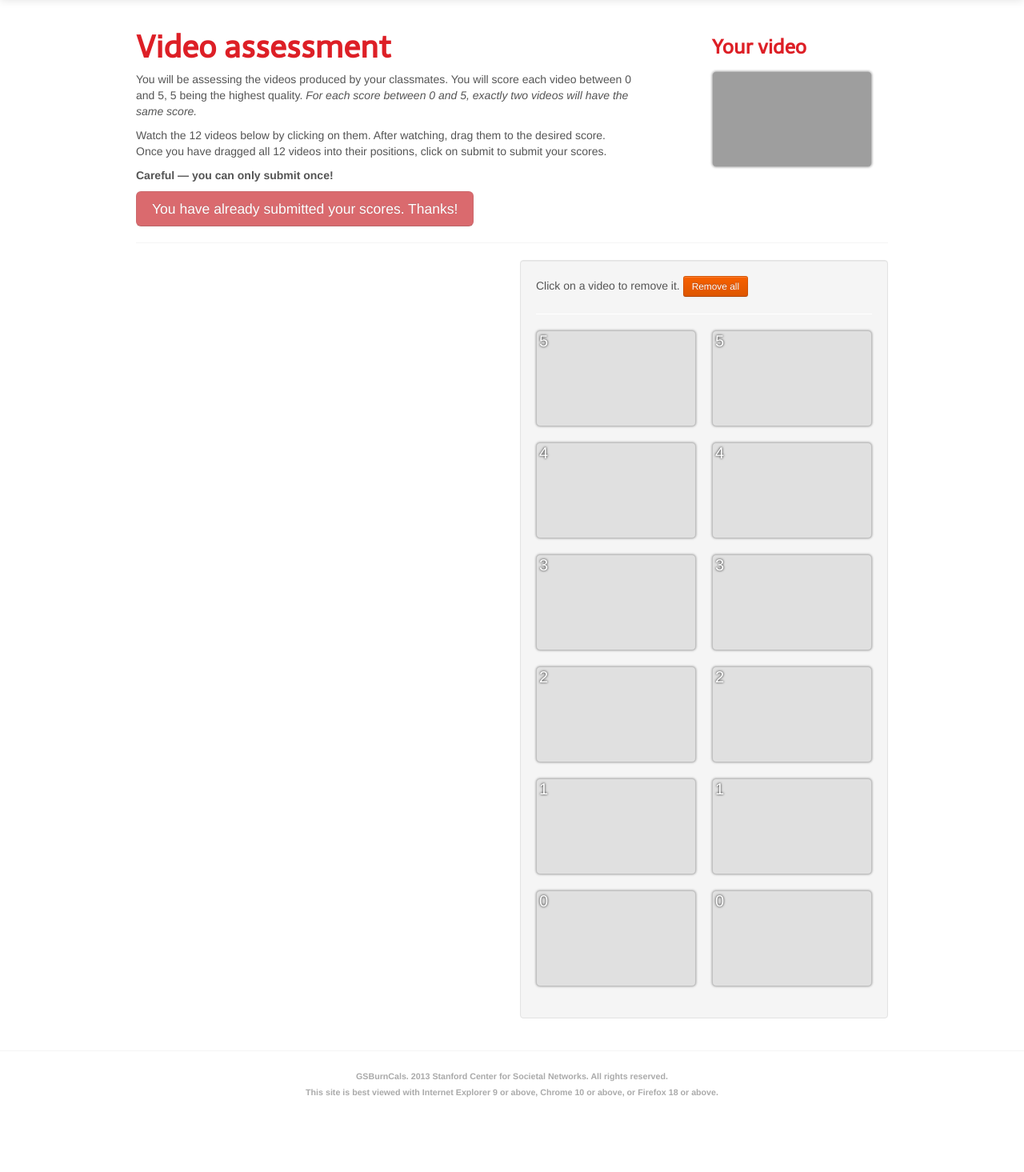
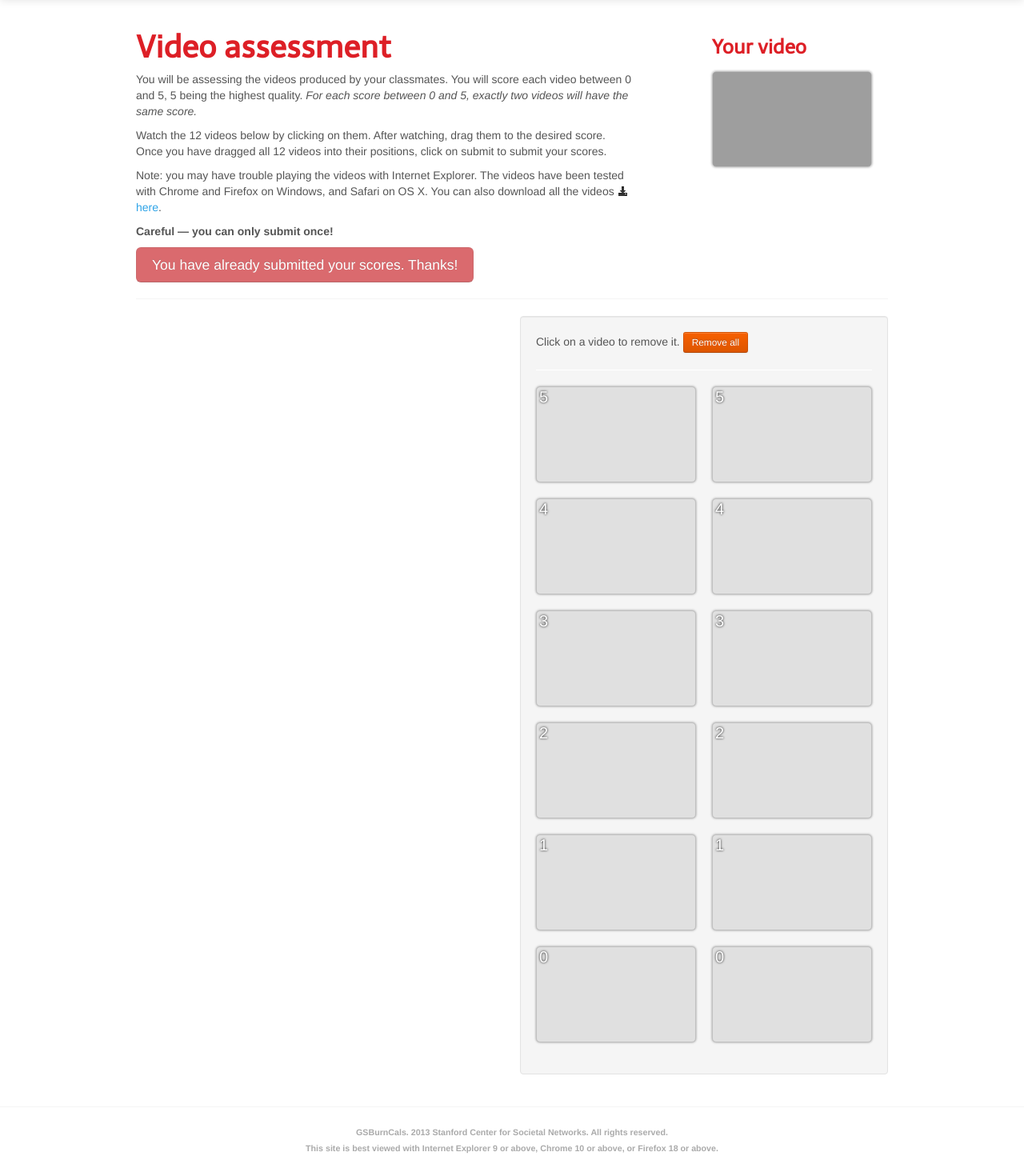
Before and after one commit to tb6272574/fuel, a Django app: page /videos/ in a window 1280 px wide. Shown: the part 51-1516 px from the top of the page at 80% size. Before the commit the page ends 1423 px from the top, so only its background shows below. Run offline with Django 3.2, Linux system fonts and the light colour scheme; the visitor is signed in with stand-in values (Sample User, id 1); data that the repository does not hold is empty; some libraries are stand-ins or nearby versions; grey boxes are pictures that could not be loaded.

Commit message:
minor fixes

```diff
--- a/fuel/templates/videos.html
+++ b/fuel/templates/videos.html
@@ -30,7 +30,10 @@
     $(document).ready(function() {
         $("#submit").click(function() {
             scores = buildScoreString();
-            if (!scores) return false;
+            if (!scores) {
+                $(this).html('Please score all 12 videos before submitting.');
+                return false;
+        }
             else $("#scores").val(JSON.stringify(scores));
         });
         $("div.video.draggable").draggable({
@@ -64,6 +67,7 @@
             $("#modal-title").html($("#box-" + self_id + " .video-title").html());
             $("#modal-members").html($("#box-" + self_id + " .video-members").html());
             $("#modal-note").html($("#box-" + self_id + " .video-note").html());
+            $("#modal-link").attr('href', '/static/videos/' + $("#box-" + self_id + " .video-url").html() + '.mp4');
             $("#video-mp4").attr('src', '/static/videos/' + $("#box-" + self_id + " .video-url").html() + '.mp4');
             $("#video-webm").attr('src', '/static/videos/' + $("#box-" + self_id + " .video-url").html() + '.webm');
             $("#video")[0].load();
@@ -135,6 +139,7 @@
         <h1>Video assessment</h1>
         <p>You will be assessing the videos produced by your classmates. You will score each video between 0 and 5, 5 being the highest quality. <em>For each score between 0 and 5, exactly two videos will have the same score.</em></p>
         <p>Watch the 12 videos below by clicking on them. After watching, drag them to the desired score. Once you have dragged all 12 videos into their positions, click on submit to submit your scores.</p>
+        <p>Note: you may have trouble playing the videos with Internet Explorer. The videos have been tested with Chrome and Firefox on Windows, and Safari on OS X. You can also download all the videos <a href="/static/videos/videos.zip"><i class="icon icon-download-alt"></i> here</a>.
         <p><b>Careful &mdash; you can only submit once!</b></p>
         {% if user.profile.get_fueluser.get_score == None %}
         <form method="post" action="/videos/submit/">
@@ -229,6 +234,7 @@
                     <h5 id="modal-title"></h5>
                     <p id="modal-members"></p>
                     <p id="modal-note"></p>
+                    <a id="modal-link" href="#"><i class="icon icon-download-alt"></i> download video</a>
                 </div>
             </div>
         </div>
```
